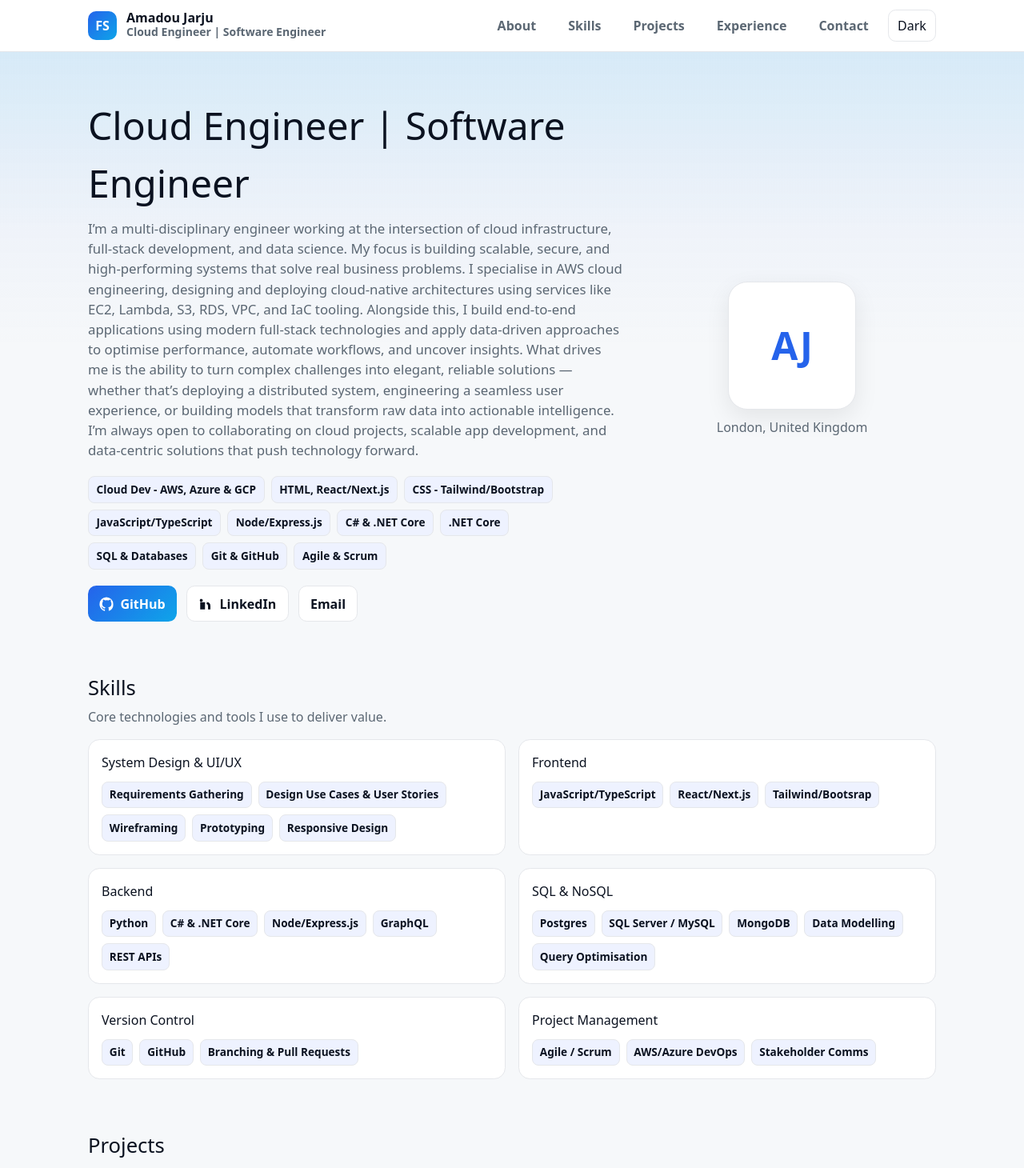
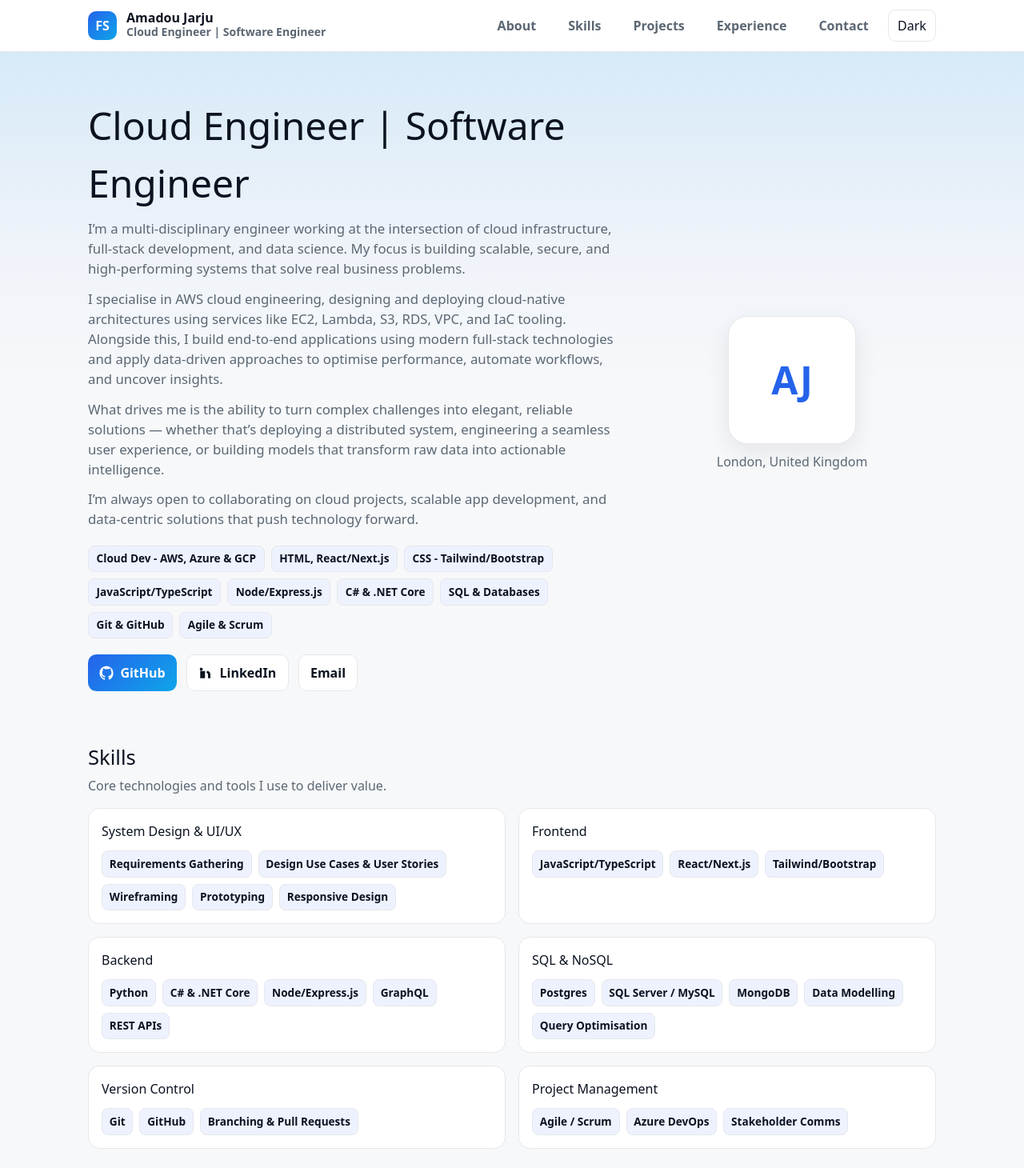
Before and after one commit to Jolaboy/my-portfolio-app, a Next.js app: page / in a window 1280 px wide. Shown: the top 1460 px of the page at 80% size. Built offline with nearby package versions, Linux system fonts and the light colour scheme; no server answers.

Commit message:
Polish portfolio content and links

```diff
--- a/src/components/FullStackPortfolio.tsx
+++ b/src/components/FullStackPortfolio.tsx
@@ -44,11 +44,11 @@ export default function FullStackPortfolio({
   const skills = useMemo<SkillsMap>(
     () => ({
       'System Design & UI/UX': ['Requirements Gathering', 'Design Use Cases & User Stories', 'Wireframing', 'Prototyping', 'Responsive Design'],
-      Frontend: ['JavaScript/TypeScript','React/Next.js', 'Tailwind/Bootsrap'],
-      Backend: ['Python','C# & .NET Core', 'Node/Express.js', 'GraphQL', 'REST APIs'],
+      Frontend: ['JavaScript/TypeScript', 'React/Next.js', 'Tailwind/Bootstrap'],
+      Backend: ['Python', 'C# & .NET Core', 'Node/Express.js', 'GraphQL', 'REST APIs'],
       'SQL & NoSQL': ['Postgres', 'SQL Server / MySQL', 'MongoDB', 'Data Modelling', 'Query Optimisation'],
       'Version Control': ['Git', 'GitHub', 'Branching & Pull Requests'],
-      'Project Management': ['Agile / Scrum', 'AWS/Azure DevOps', 'Stakeholder Comms'],
+      'Project Management': ['Agile / Scrum', 'Azure DevOps', 'Stakeholder Comms'],
     }),
     []
   );
@@ -194,7 +194,9 @@ export default function FullStackPortfolio({
                     display: grid; grid-template-columns: 1.3fr .7fr; gap: 2rem; align-items: center;
                 }
                 .hero h1 { margin: 0 0 .5rem; font-size: clamp(1.8rem, 4.2vw, 3rem); color: var(--text); }
-                .hero p.lead { margin: .25rem 0 1.25rem; color: var(--muted); font-size: 1.05rem; }
+                .hero .lead { margin: .25rem 0 1.25rem; color: var(--muted); font-size: 1.05rem; }
+                .hero .lead p { margin: 0 0 .75rem; }
+                .hero .lead p:last-child { margin-bottom: 0; }
                 .badge-row { display: flex; flex-wrap: wrap; gap: .5rem; margin: 1rem 0 1.25rem; }
                 .badge {
                     background: var(--chip);
@@ -323,12 +325,20 @@ export default function FullStackPortfolio({
         <div className="container hero-grid">
           <div>
             <h1>{title}</h1>
-            <p className="lead">
-              I’m a multi‑disciplinary engineer working at the intersection of cloud infrastructure, full‑stack development, and data science. My focus is building scalable, secure, and high‑performing systems that solve real business problems.
-              I specialise in AWS cloud engineering, designing and deploying cloud‑native architectures using services like EC2, Lambda, S3, RDS, VPC, and IaC tooling. Alongside this, I build end‑to‑end applications using modern full‑stack technologies and apply data‑driven approaches to optimise performance, automate workflows, and uncover insights.
-              What drives me is the ability to turn complex challenges into elegant, reliable solutions — whether that’s deploying a distributed system, engineering a seamless user experience, or building models that transform raw data into actionable intelligence.
-              I’m always open to collaborating on cloud projects, scalable app development, and data‑centric solutions that push technology forward.
-            </p>
+            <div className="lead">
+              <p>
+                I’m a multi‑disciplinary engineer working at the intersection of cloud infrastructure, full‑stack development, and data science. My focus is building scalable, secure, and high‑performing systems that solve real business problems.
+              </p>
+              <p>
+                I specialise in AWS cloud engineering, designing and deploying cloud‑native architectures using services like EC2, Lambda, S3, RDS, VPC, and IaC tooling. Alongside this, I build end‑to‑end applications using modern full‑stack technologies and apply data‑driven approaches to optimise performance, automate workflows, and uncover insights.
+              </p>
+              <p>
+                What drives me is the ability to turn complex challenges into elegant, reliable solutions — whether that’s deploying a distributed system, engineering a seamless user experience, or building models that transform raw data into actionable intelligence.
+              </p>
+              <p>
+                I’m always open to collaborating on cloud projects, scalable app development, and data‑centric solutions that push technology forward.
+              </p>
+            </div>
             <div className="badge-row" aria-label="Core skills">
               <span className="badge">Cloud Dev - AWS, Azure & GCP</span>
               <span className="badge">HTML, React/Next.js</span>
@@ -336,7 +346,6 @@ export default function FullStackPortfolio({
               <span className="badge">JavaScript/TypeScript</span>
               <span className="badge">Node/Express.js</span>
               <span className="badge">C# & .NET Core</span>
-              <span className="badge">.NET Core</span>
               <span className="badge">SQL & Databases</span>
               <span className="badge">Git & GitHub</span>
               <span className="badge">Agile & Scrum</span>
@@ -415,7 +424,7 @@ export default function FullStackPortfolio({
                     <a className="btn" href={p.github} target="_blank" rel="noreferrer">
                       <GitHubIcon /> Code
                     </a>
-                    {p.live ? (
+                    {p.live && p.live.startsWith('http') ? (
                       <a className="btn" href={p.live} target="_blank" rel="noreferrer">
                         Live Demo
                       </a>
```
